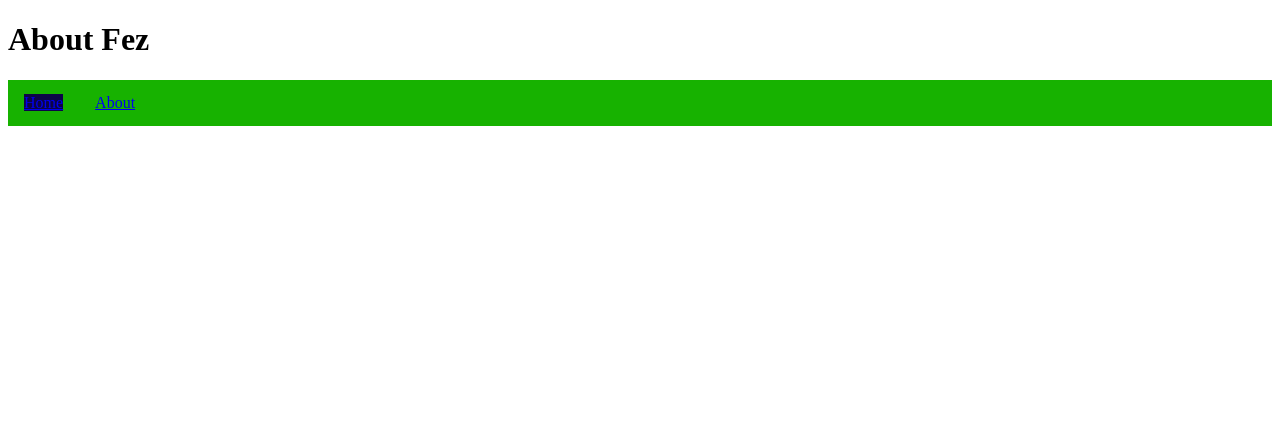
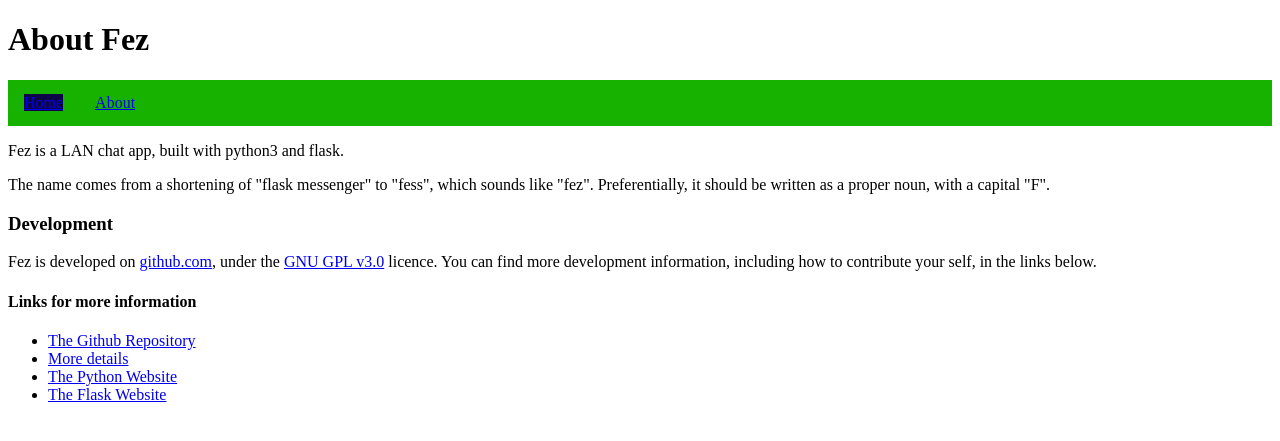
Before and after one commit to Adoria298/fez, a Flask app: page /about in a window 1280 px wide. Shown: the top 441 px of the page. Run offline with Flask 2, Linux system fonts and the light colour scheme.

Commit message:
Added about page - fix issue #9.

```diff
--- a/fez/templates/about.html
+++ b/fez/templates/about.html
@@ -1,2 +1,17 @@
 {% extends "layouts/layout.html" %}
 {% block page_title %}About Fez{% endblock %}
+{% block content %}
+<p>Fez is a LAN chat app, built with python3 and flask. </p>
+<p>The name comes from a shortening of "flask messenger" to "fess", which sounds like "fez". Preferentially, it should be written as a proper noun, with a capital "F".</p>
+
+<h3>Development</h3>
+    <p>Fez is developed on <a href="https://www.github.com">github.com</a>, under the <a href="https://choosealicense.com/licenses/gpl-3.0/">GNU GPL v3.0</a> licence. You can find more development information, including how to contribute your self, in the links below.</p>
+
+    <h4>Links for more information</h4>
+        <ul>
+            <li><a href="https://www.github.com/Adoria298/flask-messenger">The Github Repository</a></li>
+            <li><a href="https://www.github.com/Adoria298/flask-messenger#readme">More details</a></li>
+            <li><a href="https://www.python.org">The Python Website</a></li>
+            <li><a href="https://flask.pocoo.org">The Flask Website</a></li>
+        </ul>
+{% endblock %}
--- a/fez/templates/view.html
+++ b/fez/templates/view.html
@@ -1,6 +1,5 @@
 {% extends "layouts/layout.html" %}
 {% block page_title %}Fez{% endblock %}
-<body>
 {% block content %}
 	<p>Enter your message in the form below:</p>
 	<form action="/handle_data" method="POST">
@@ -23,4 +22,3 @@
 		{% endfor %}
 	{% endif %}
 {% endblock %}
-</body>
```
Lines whose indentation alone changed are shown as unchanged.
